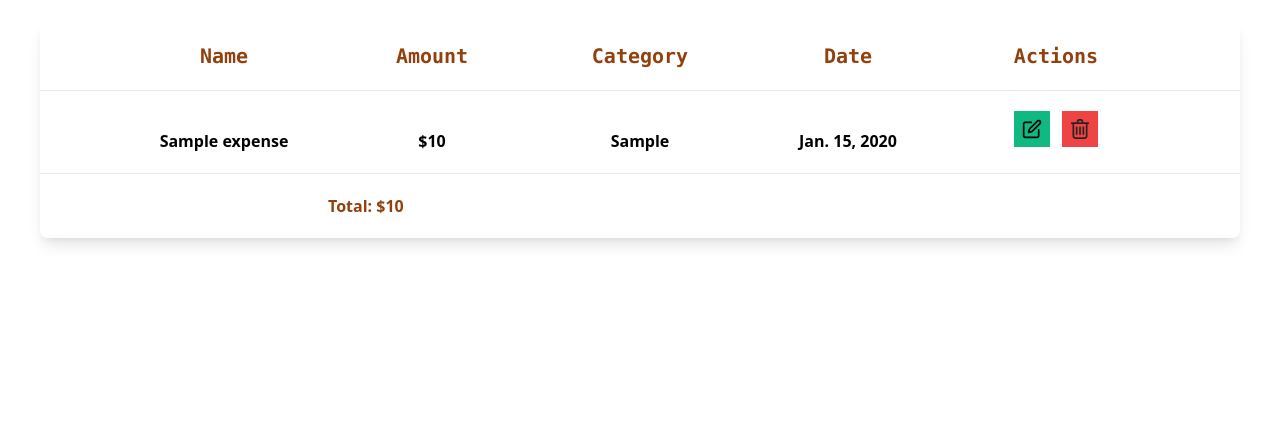
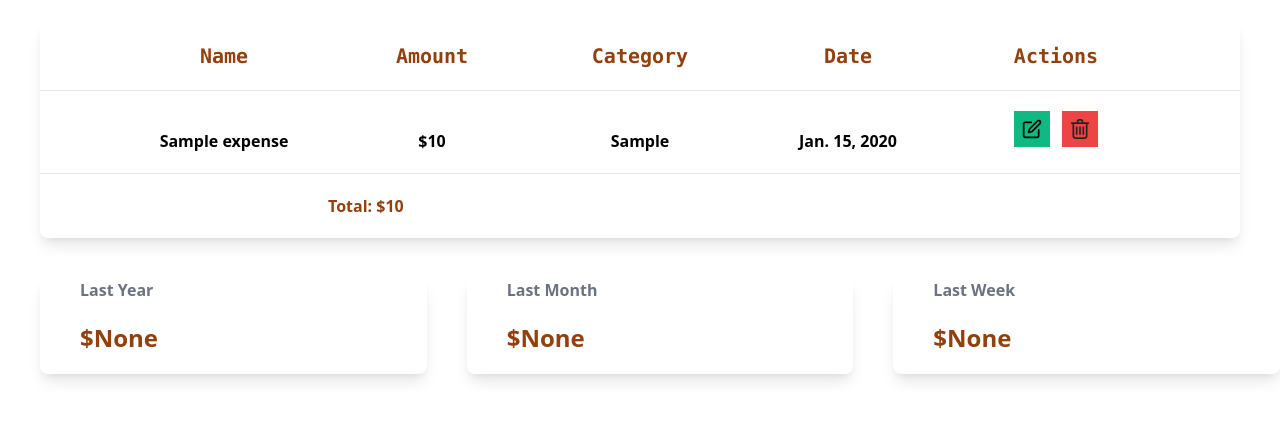
Before and after one commit to RalitsaTerzieva/expense-tracker-app, a Django app: page / in a window 1280 px wide. Shown: the part 370-800 px from the top of the page. Run offline with Django 4.2, Linux system fonts and the light colour scheme; tables that the repository leaves empty hold one stand-in row (values such as "Sample post"); style sheets or scripts are compiled from the project's sources.

Commit message:
Display yearly,monthly and weekly money spent

```diff
--- a/trackerapp/templates/trackerapp/index.html
+++ b/trackerapp/templates/trackerapp/index.html
@@ -65,4 +65,25 @@
             </div>
         </div>
 
+        <div class='flex'>
+            <div class='w-1/3 shadow-lg ml-10 rounded-lg'>
+                <h1 class='ml-10 font-bold text-gray-500'>Last Year</h1>
+                <h1 class='ml-10 my-5 text-2xl font-bold text-yellow-800'>
+                    ${{ yearly_sum.amount__sum|intcomma }}
+                </h1>
+            </div>
+            <div class='w-1/3 shadow-lg ml-10 rounded-lg'>
+                <h1 class='ml-10 font-bold text-gray-500'>Last Month</h1>
+                <h1 class='ml-10 my-5 text-2xl font-bold text-yellow-800'>
+                    ${{ monthly_sum.amount__sum|intcomma }}
+                </h1>
+            </div>
+            <div class='w-1/3 shadow-lg ml-10 rounded-lg'>
+                <h1 class='ml-10 font-bold text-gray-500'>Last Week</h1>
+                <h1 class='ml-10 my-5 text-2xl font-bold text-yellow-800'>
+                    ${{ weekly_sum.amount__sum|intcomma }}
+                </h1>
+            </div>
+        </div>
+
 {% endblock %}
```
Also changed, not shown: README.md.
